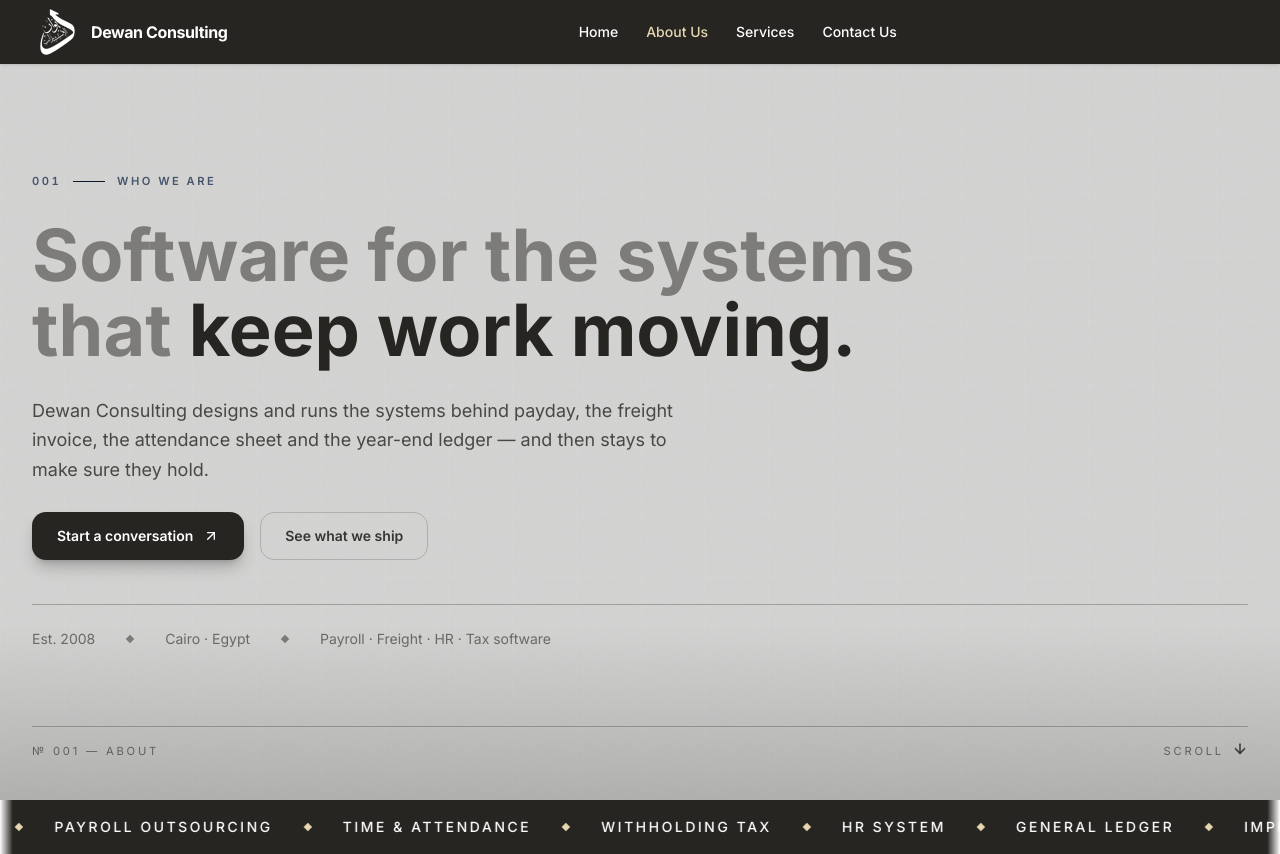
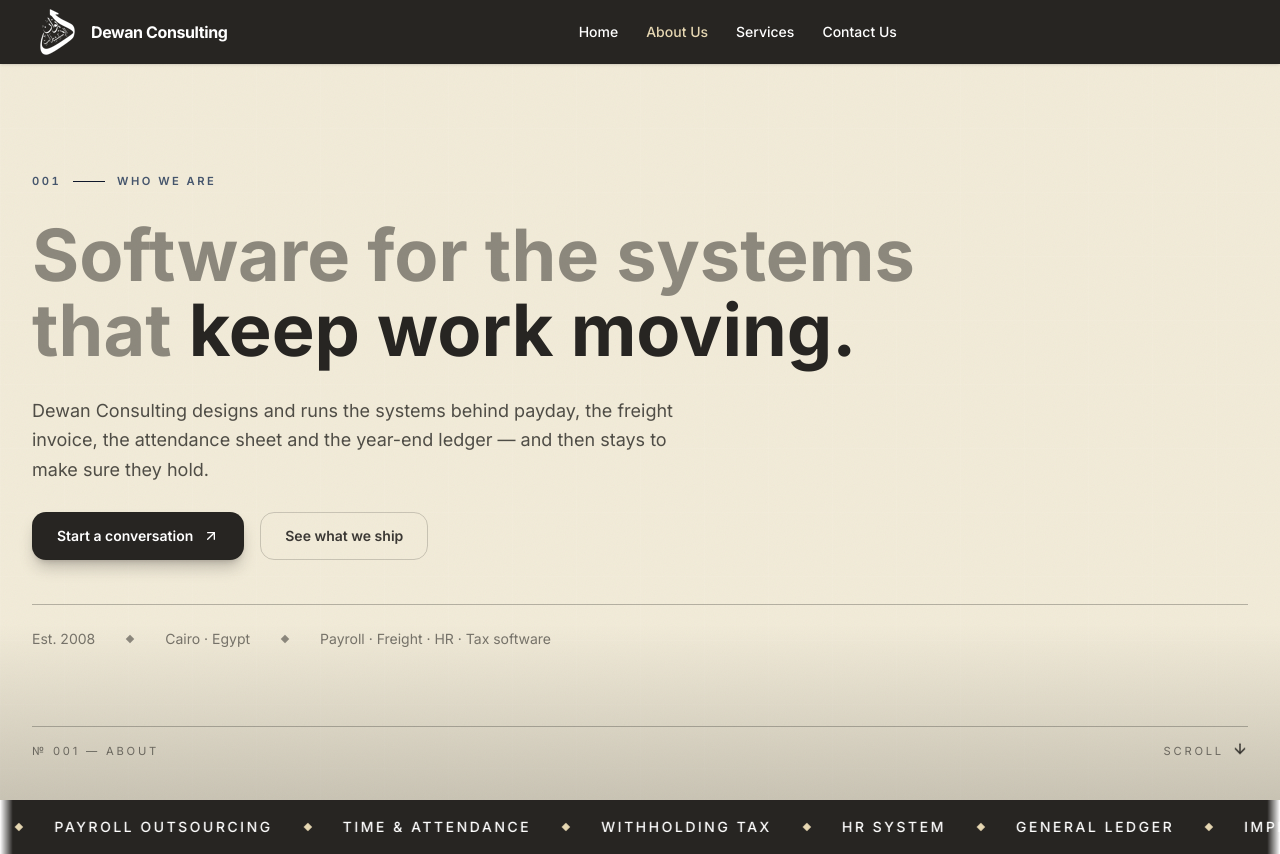
Before and after one commit to Dewan-Hussin/dewan-consulting, a Next.js app: page /en/about-us in a window 1280 px wide. Built offline with nearby package versions, Linux system fonts and the light colour scheme.

Commit message:
change AboutHero bg-color

```diff
--- a/app/features/about/components/AboutHero.tsx
+++ b/app/features/about/components/AboutHero.tsx
@@ -5,7 +5,7 @@ import { SectionEyebrow } from "./SectionEyebrow";
 
 export default function AboutHero() {
   return (
-    <section className="relative min-h-svh w-full overflow-hidden bg-main/20 text-main/50">
+    <section className="relative min-h-svh w-full overflow-hidden bg-second/50 text-main/50">
       {/* background: grid, noise, glow, vignette */}
       <div aria-hidden className="absolute inset-0 bg-grid-slate" />
       <div aria-hidden className="absolute inset-0 bg-noise" />
```
